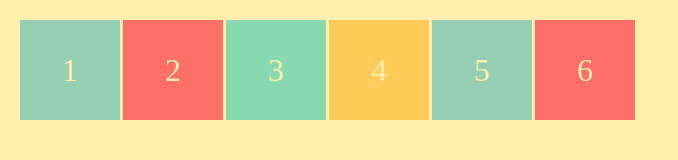
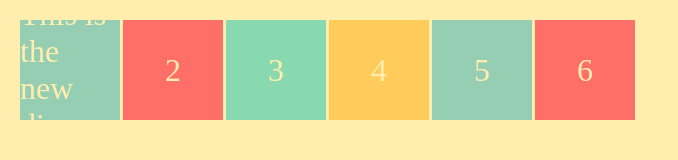
Before and after one commit to take5js/background-generator, a plain HTML site: page index.html in a window 1280 px wide. Shown: the whole page, without its empty margins (0-678 px from the left). Drawn offline with Linux system fonts and the light colour scheme.

Commit message:
change the 1st div name

```diff
--- a/index.html
+++ b/index.html
@@ -5,7 +5,7 @@
     </head>
     <body>
         <div class="container">
-            <div>1</div>
+            <div>This is the new div</div>
             <div>2</div>
             <div>3</div>
             <div>4</div>
```
